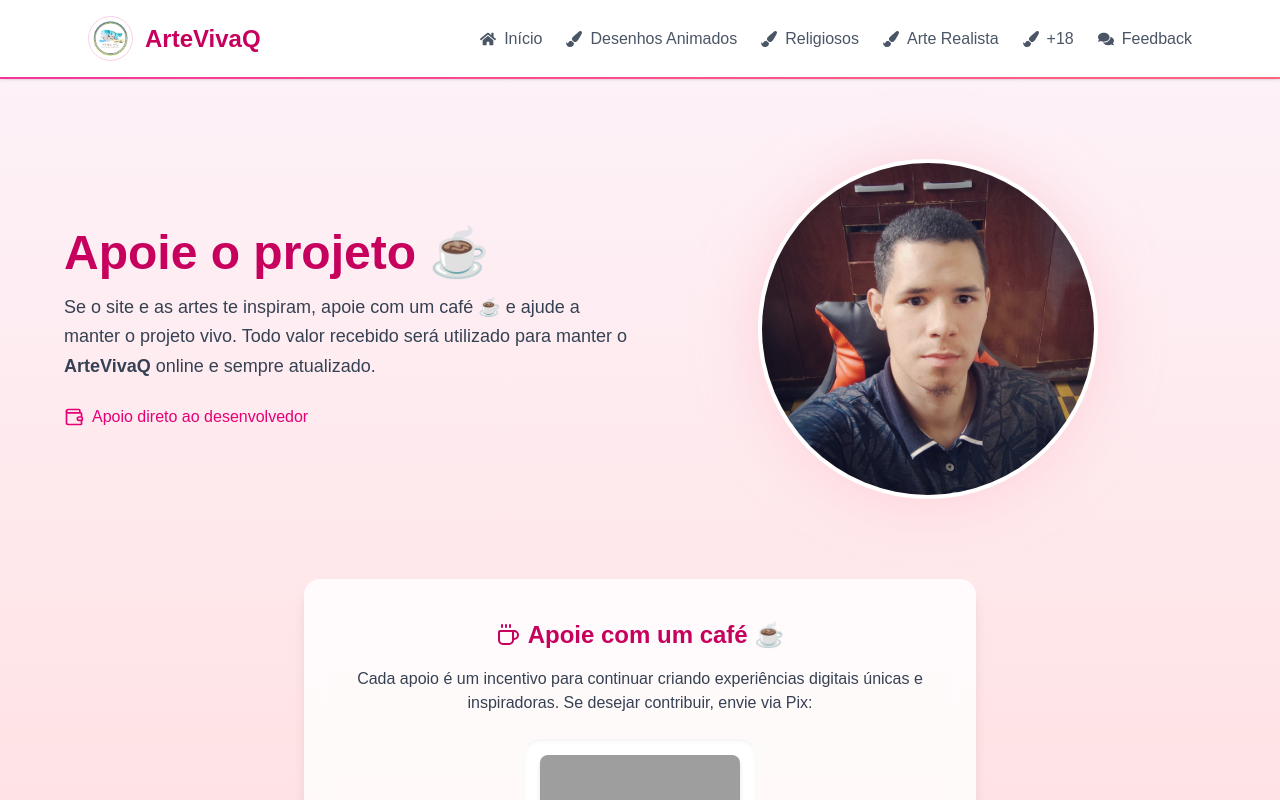
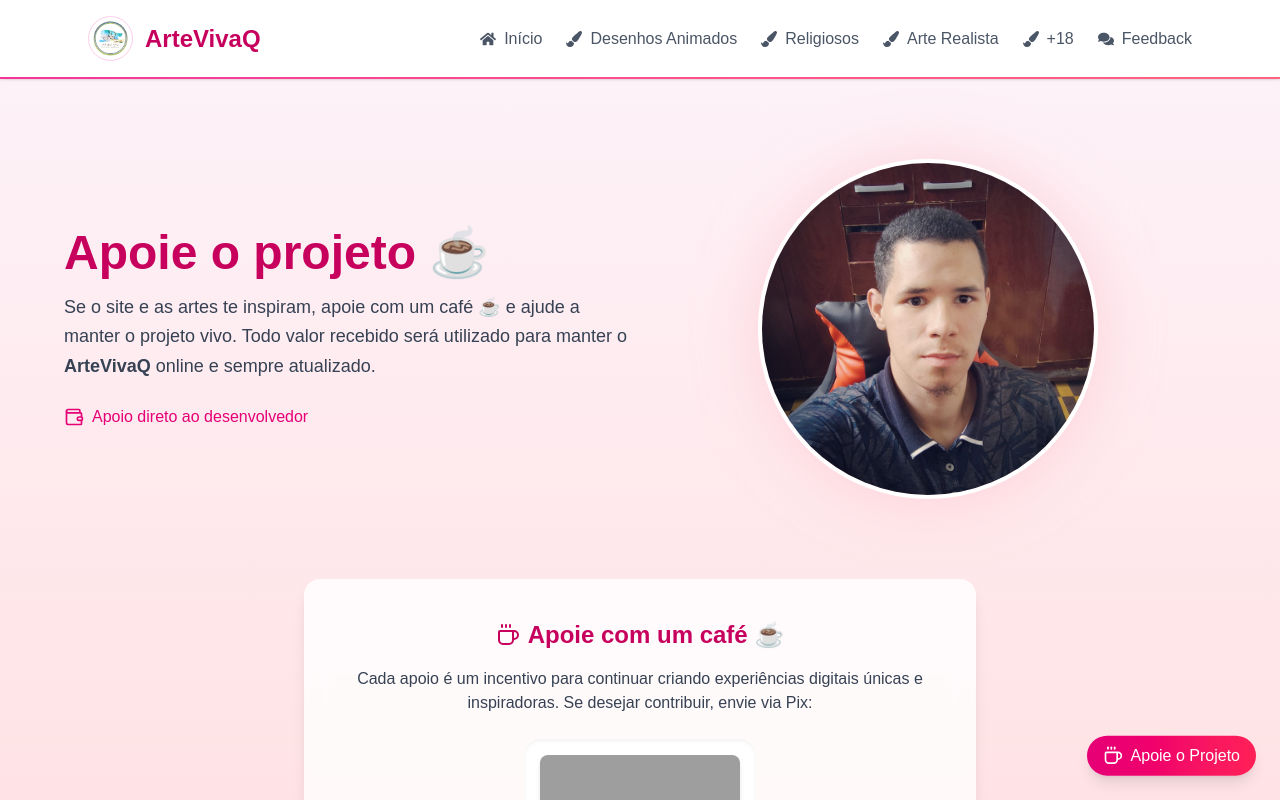
Before and after one commit to robsonalbuquerquedev/artevivaq, a Next.js app: page /apoie in a window 1280 px wide. Shown: the top 800 px of the page. Built offline with nearby package versions, Linux system fonts and the light colour scheme; grey boxes are pictures that could not be loaded.

Commit message:
update: layout.tsx

```diff
--- a/src/app/layout.tsx
+++ b/src/app/layout.tsx
@@ -2,6 +2,7 @@
 import "./globals.css";
 import Header from "@/components/Header";
 import Footer from "@/components/Footer";
+import ApoieCard from "@/components/ApoieCard";
 
 export const metadata: Metadata = {
   title: "ArteVivaQ | Galeria de Desenhos",
@@ -52,6 +53,7 @@
         <Header />
         <main className="min-h-screen">{children}</main>
         <Footer />
+        <ApoieCard />
       </body>
     </html>
   );
```
